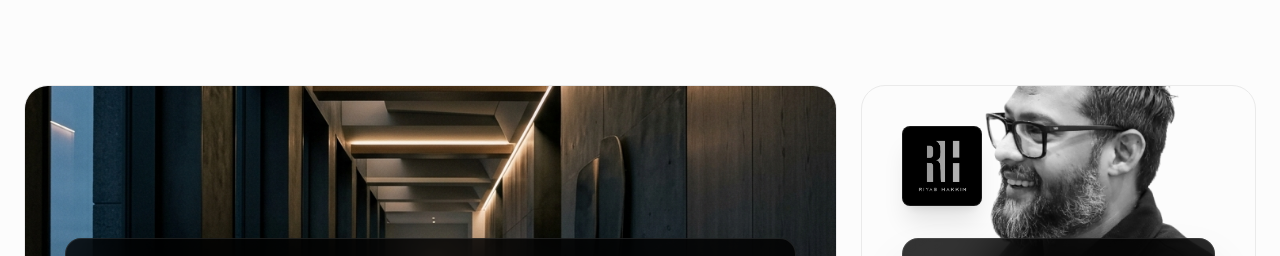
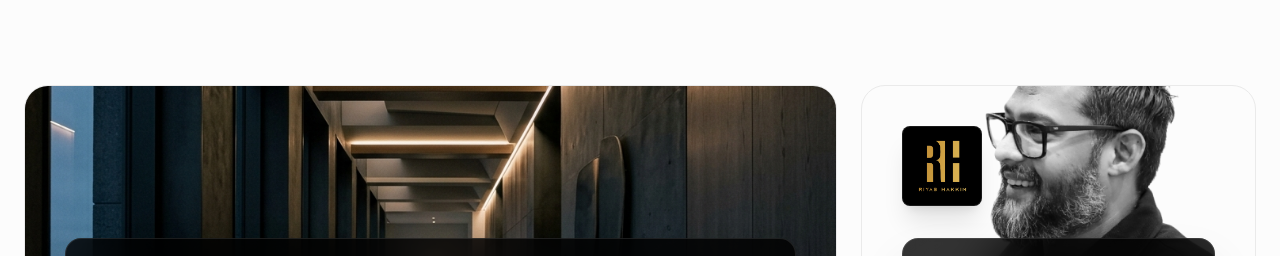
Before and after one commit to notjitin-1994/e3strven, a Next.js app: page / in a window 1280 px wide. Shown: the part 1720-1976 px from the top of the page. Built offline with nearby package versions, Linux system fonts and the light colour scheme.

Commit message:
style: Remove grayscale filter from Riyas Hakkim logo

```diff
--- a/src/app/page.tsx
+++ b/src/app/page.tsx
@@ -99,7 +99,7 @@ export default function HomePage() {
                 <img src="/assets/riyas-portfolio.png" alt="Riyas Hakkim Background" className="w-full h-full object-cover transition-transform duration-700 md:group-hover:scale-105 opacity-100 dark:opacity-80" />
               </div>
               <div className="relative z-10 flex flex-col h-full justify-between">
-                <div className="h-16 w-16 md:h-20 md:w-20 rounded-lg bg-[#000000] border border-white/10 shadow-xl p-3 flex items-center justify-center md:grayscale md:group-hover:grayscale-0 transition-all duration-500">
+                <div className="h-16 w-16 md:h-20 md:w-20 rounded-lg bg-[#000000] border border-white/10 shadow-xl p-3 flex items-center justify-center transition-all duration-500">
                   {/* eslint-disable-next-line @next/next/no-img-element */}
                   <img src="/assets/riyas-hakkim.jpeg" alt="Riyas Hakkim Logo" className="w-full h-full object-contain rounded-sm" />
                 </div>
```
